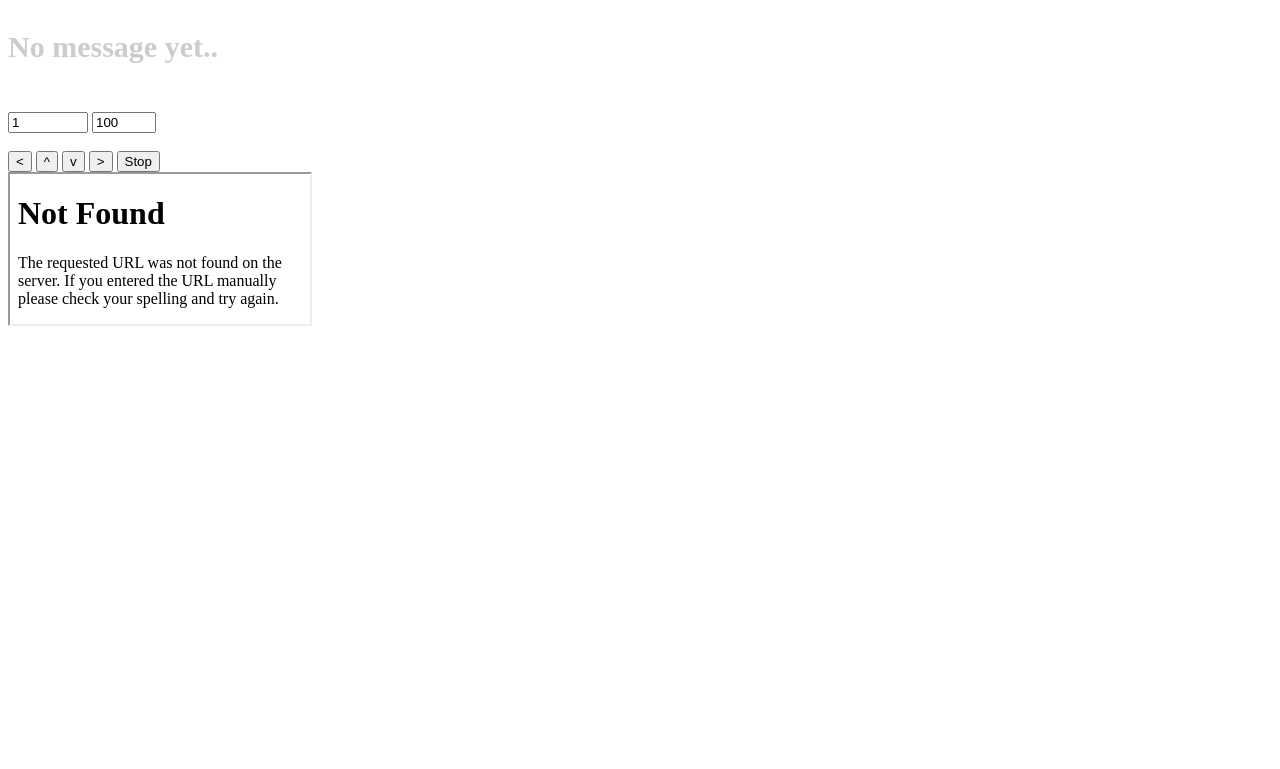
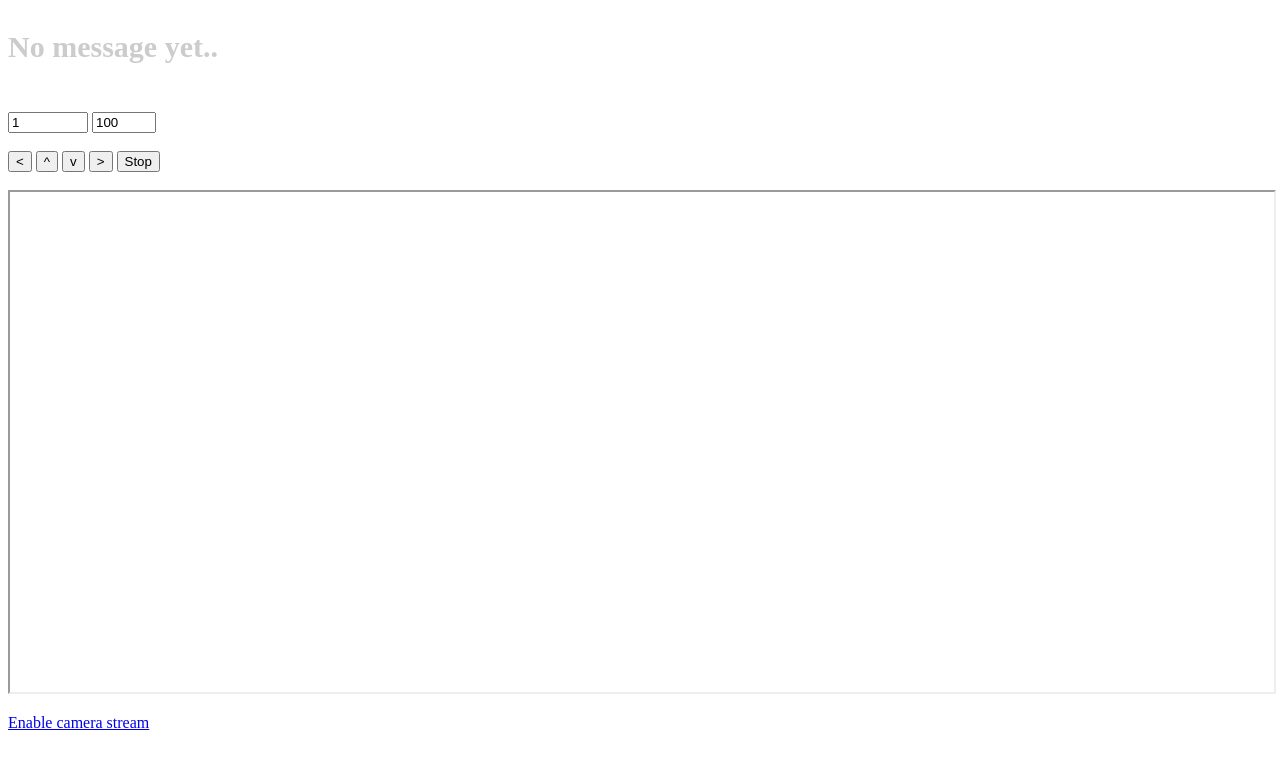
Before and after one commit to natuition/violette, a Flask app: page / in a window 1280 px wide. Shown: the top 769 px of the page. Run offline with Flask 2, Linux system fonts and the light colour scheme; parts of the project's set-up code (start-up, migrations or seed data) failed here and were passed over; some libraries are stand-ins or nearby versions.

Commit message:
Trying frame with button

```diff
--- a/templates/test.html
+++ b/templates/test.html
@@ -84,7 +84,9 @@
 })
 </script>
 
-<iframe src="127.0.0.1:8082"></iframe>
+<br>
+<iframe height="500px" width="100%" id="picam" name="picam"></iframe>
+<p><a href="127.0.0.1:8082" target="picam">Enable camera stream</a></p>
 
 </body>
 </html>
```
